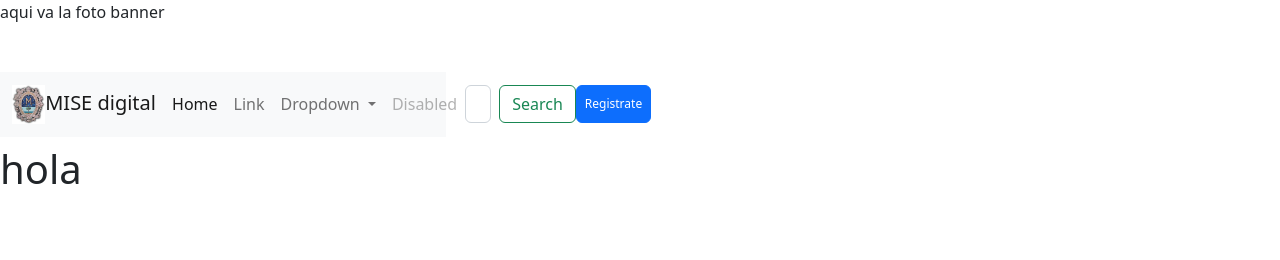
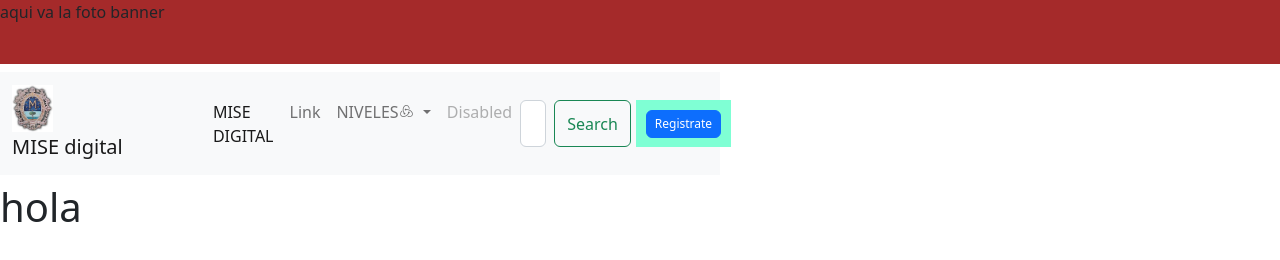
Before and after one commit to Martinhache475/martinhache.github.io, a plain HTML site: page index.html in a window 1280 px wide. Drawn offline with nearby package versions, Linux system fonts and the light colour scheme.

Commit message:
revision1

```diff
--- a/estilos/style.css
+++ b/estilos/style.css
@@ -1,6 +1,23 @@
 .navbar{
-    width: 59%;
+    width: 75%;
+}
+.navbar:hover{
+    border-color: rgb(188, 187, 236);
+    border-style: solid;
 }
 .navbar-brand{
     padding-right: 6%;
 }
+.botonmargen{
+    margin-left: 3%;
+    padding: 5%;
+    background-color: aquamarine;
+}
+
+.imglogo:hover{
+transform: rotate(20deg);
+}
+.banner:hover{
+
+    background-color: brown;
+}
--- a/index.html
+++ b/index.html
@@ -4,7 +4,8 @@
     <meta charset="UTF-8">
     <meta http-equiv="X-UA-Compatible" content="IE=edge">
     <meta name="viewport" content="width=device-width, initial-scale=1.0">
-    <title>Document</title>
+    <link href="https://unpkg.com/boxicons@2.1.1/css/boxicons.min.css" rel="stylesheet">
+    <title>MISE DIGITAL</title>
     <link href="https://cdn.jsdelivr.net/npm/bootstrap@5.2.0-beta1/dist/css/bootstrap.min.css" rel="stylesheet" integrity="sha384-0evHe/X+R7YkIZDRvuzKMRqM+OrBnVFBL6DOitfPri4tjfHxaWutUpFmBp4vmVor" crossorigin="anonymous">
     <link rel="stylesheet" href="./estilos/style.css">
 </head>
@@ -18,7 +19,7 @@
     <div class="navbar">
     <nav class="navbar navbar-expand-lg bg-light">
         <div class="container-fluid">
-          <a class="navbar-brand" href="#"><img src="imagenes/logo mise.jpg" alt="" width="30%">MISE digital</a>
+          <a class="navbar-brand" href="#"><div class="imglogo"><img src="imagenes/logo mise.jpg" alt="" width="30%"></div>MISE digital</a>
           <!--la imagen debería ser mas tecno-->
           <button class="navbar-toggler" type="button" data-bs-toggle="collapse" data-bs-target="#navbarSupportedContent" aria-controls="navbarSupportedContent" aria-expanded="false" aria-label="Toggle navigation">
             <span class="navbar-toggler-icon"></span>
@@ -26,15 +27,14 @@
           <div class="collapse navbar-collapse" id="navbarSupportedContent">
             <ul class="navbar-nav me-auto mb-2 mb-lg-0">
               <li class="nav-item">
-                <a class="nav-link active" aria-current="page" href="#">Home</a>
+                <a class="nav-link active" aria-current="page" href="#">MISE DIGITAL</a>
               </li>
               <li class="nav-item">
                 <a class="nav-link" href="#">Link</a>
               </li>
               <li class="nav-item dropdown">
                 <a class="nav-link dropdown-toggle" href="#" id="navbarDropdown" role="button" data-bs-toggle="dropdown" aria-expanded="false">
-                  Dropdown
-                </a>
+                  NIVELES<i class='bx bxl-redux'></i>
                 <ul class="dropdown-menu" aria-labelledby="navbarDropdown">
                   <li><a class="dropdown-item" href="#">puto el que lee</a></li>
                   <li><a class="dropdown-item" href="#">Another action</a></li>
@@ -49,9 +49,10 @@
             <form class="d-flex" role="search">
               <input class="form-control me-2" type="search" placeholder="Search" aria-label="Search">
               <button class="btn btn-outline-success" type="submit">Search</button>
+              <div class="botonmargen">
               <button type="button" class="btn btn-primary"
         style="--bs-btn-padding-y: .25rem; --bs-btn-padding-x: .5rem; --bs-btn-font-size: .75rem;">
-  Registrate
+  Registrate</div>
 </button>
             </form>
           </div>
```
